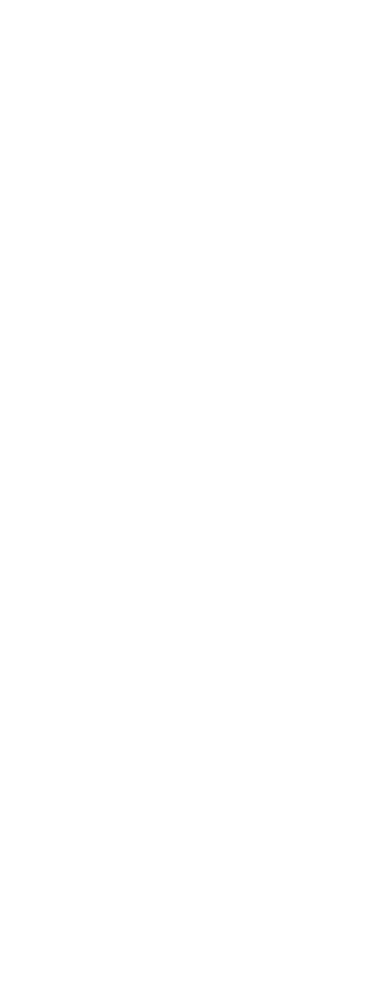
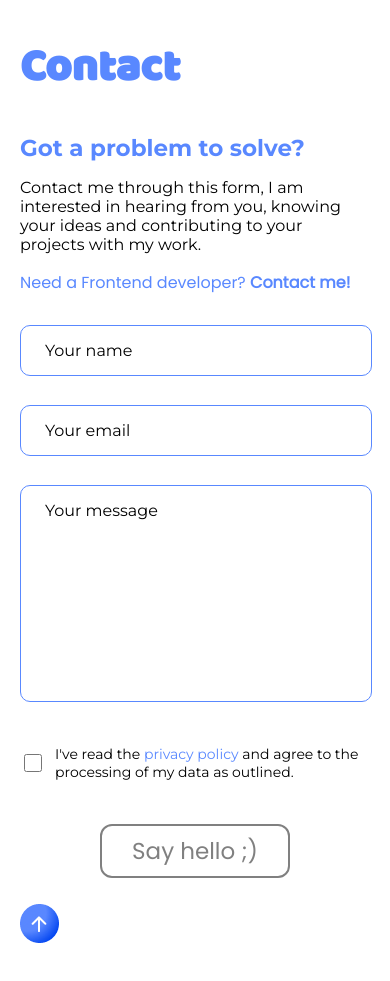
Before and after one commit to michaeljonasmaier/portfolio, an Angular app: page / in a window 390 px wide. Shown: the part 5260-6241 px from the top of the page. Before the commit the page ends 5163 px from the top, so only its background shows below. Built offline with nearby package versions, Linux system fonts and the light colour scheme.

Commit message:
comment section responsive

```diff
--- a/src/app/main-content/contact-form/contact-form.component.scss
+++ b/src/app/main-content/contact-form/contact-form.component.scss
@@ -146,7 +146,7 @@
     visibility: visible;
 }
 
-.submit-btn-div{
+.submit-btn-div {
     height: 80px;
     width: 300px;
 }
@@ -201,3 +201,33 @@
         left: 0;
     }
 }
+
+@media(max-width: 390px) {
+
+    .input-div,
+    .textarea-div {
+        width: 100%;
+
+        >input,
+        textarea {
+            width: calc(100% - 50px);
+        }
+    }
+
+    .button-div {
+        margin: 0;
+    }
+
+    .submit-btn-div {
+        height: 80px;
+        width: auto;
+    }
+
+    form {
+        gap: 20px;
+    }
+
+    .error-img {
+        left: 90%;
+    }
+}
--- a/src/app/main-content/contact/contact.component.html
+++ b/src/app/main-content/contact/contact.component.html
@@ -9,11 +9,12 @@
                 <span>Need a Frontend developer? <b>Contact me!</b></span>
             </div>
             <img class="bubble-l" src="/assets/contact/ellipse_big.png" alt="">
-            <img src="/assets/contact/up_btn.png" alt="">
+
         </div>
         <div class="right">
             <app-contact-form></app-contact-form>
             <img class="bubble-s" src="/assets/contact/ellipse_small.png" alt="">
         </div>
     </div>
+    <img class="up-btn" src="/assets/contact/up_btn.png" alt="">
 </section>
--- a/src/app/main-content/contact/contact.component.scss
+++ b/src/app/main-content/contact/contact.component.scss
@@ -64,3 +64,33 @@
     top: 90%;
     left: 90%;
 }
+
+@media(max-width: 390px){
+    section{
+        @include pd20();
+        >div{
+            @include dFlex(column, center, center);
+            padding-top: 30px;
+            gap: 30px;
+        }
+    }
+
+    h2{
+        font-size: 45px;
+    }
+
+    .left{
+        width: 100%;
+        >div{
+            h4{
+                font-size: 23px;
+            }
+        }
+    }
+
+    .bubble-s, .bubble-m, .bubble-l{
+        display: none;
+    }
+
+
+}
--- a/src/app/main-content/main-content.component.html
+++ b/src/app/main-content/main-content.component.html
@@ -4,5 +4,5 @@
     <app-skillset></app-skillset>
     <app-my-work></app-my-work>
     <app-reviews></app-reviews>
-   <!-- <app-contact></app-contact> -->
+    <app-contact></app-contact>
 </div>
```
